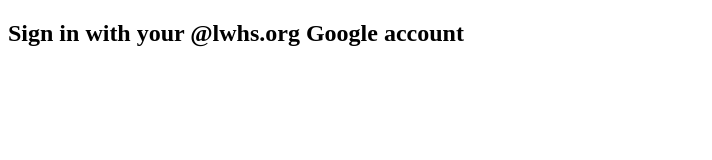
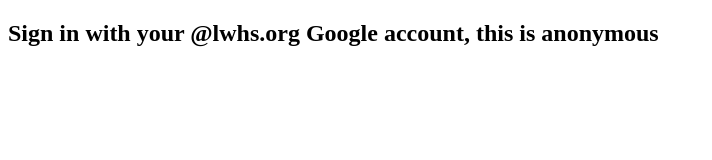
Before and after one commit to AiAtLick/form-access, a plain HTML site: page index.html in a window 1280 px wide. Shown: the whole page, without its empty margins (0-712 px from the left). Drawn offline with Linux system fonts and the light colour scheme.

Commit message:
Update index.html

```diff
--- a/index.html
+++ b/index.html
@@ -28,7 +28,7 @@
     </script>
   </head>
   <body>
-    <h2>Sign in with your @lwhs.org Google account</h2>
+    <h2>Sign in with your @lwhs.org Google account, this is anonymous</h2>
     <div id="g_id_onload"
          data-client_id="828507481251-loh168psu4gqp76i6fai89dp9ral23eh.apps.googleusercontent.com"
          data-callback="handleCredentialResponse"
```
